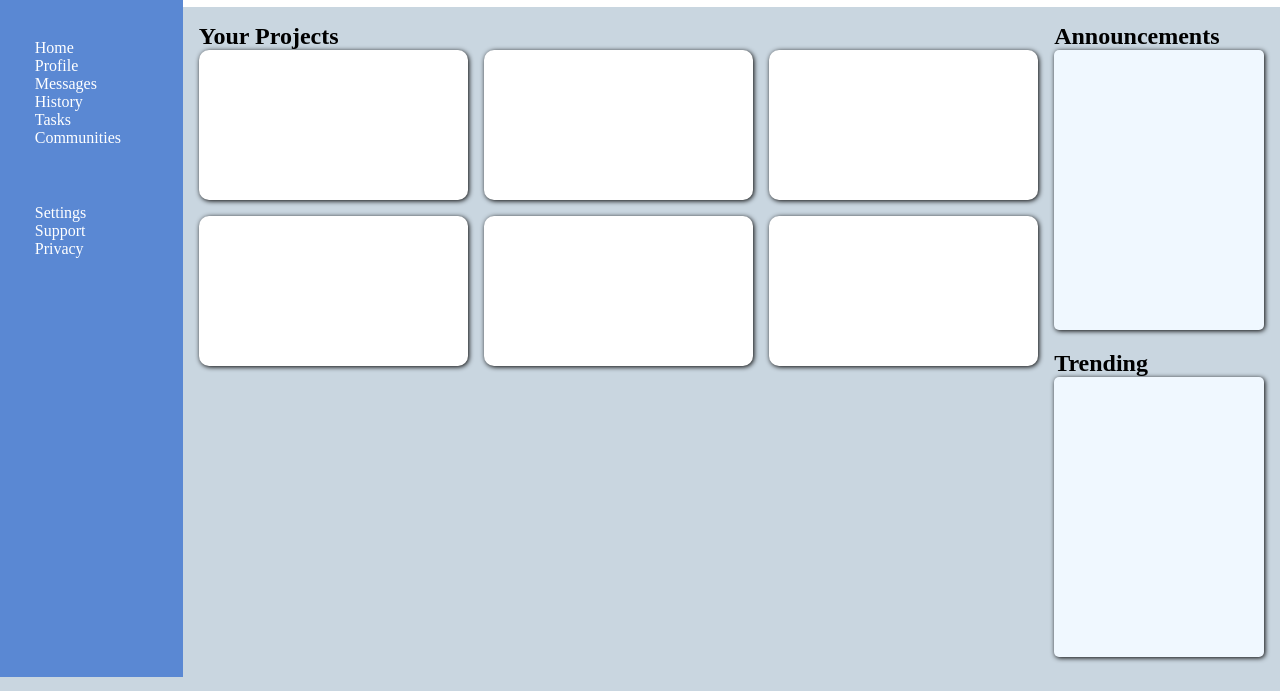
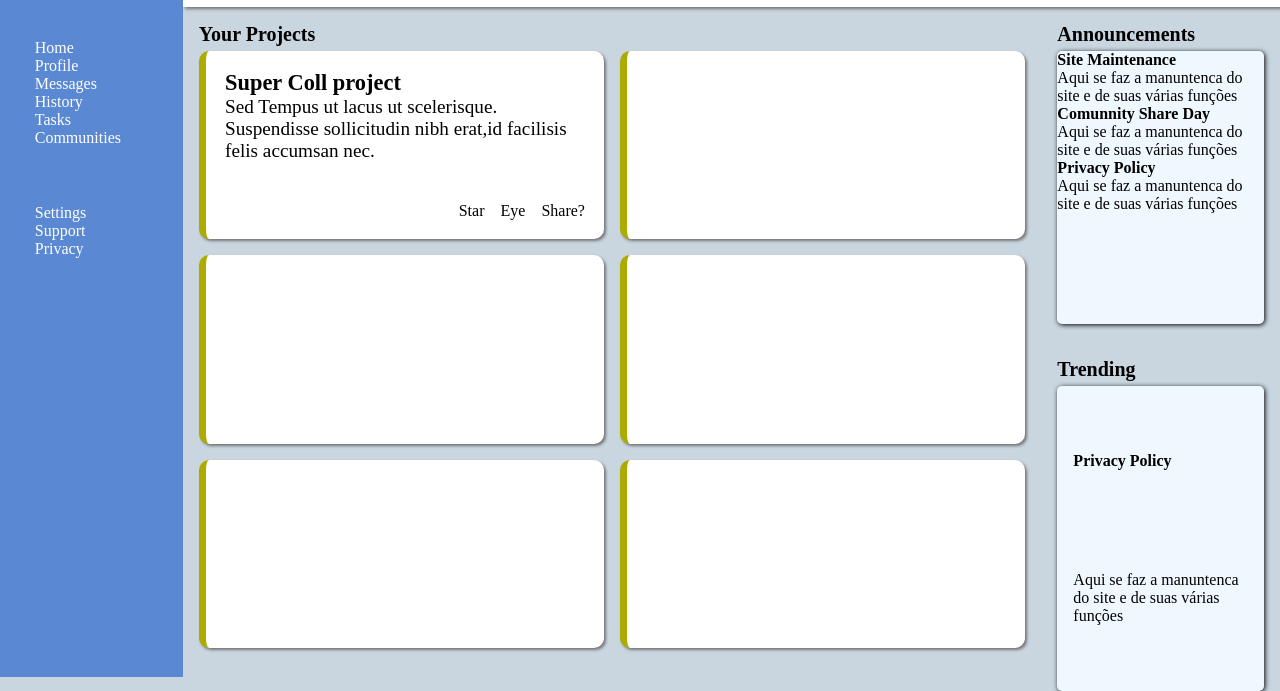
Before and after one commit to fabioschitini/Admin-Dashboard, a plain HTML site: page index.html in a window 1280 px wide. Shown: the part 123-814 px from the top of the page. Drawn offline with Linux system fonts and the light colour scheme.

Commit message:
item palcement almost done

```diff
--- a/index.html
+++ b/index.html
@@ -55,9 +55,21 @@
 
      <div class="main">
         <div class="projects">
-            <h2>Your Projects</h2>
+            <h2 class="main-h2">Your Projects</h2>
             <div class="p-grid">
-                <div class="p-element"></div>
+                <div class="p-element">
+                    <div class="p-text">
+                        <p class="p-t-title">Super Coll project</p>
+                        <p class="p-t-content">Sed Tempus ut lacus ut scelerisque.
+                            Suspendisse sollicitudin nibh erat,id facilisis felis accumsan nec.
+                        </p>
+                    </div>
+                    <div class="p-fotter">
+                        <p>Star</p>
+                        <p>Eye</p>
+                        <p>Share?</p>
+                    </div>
+                </div>
                 <div class="p-element"></div>
                 <div class="p-element"></div>
                 <div class="p-element"></div>
@@ -66,12 +78,29 @@
             </div>
         </div>
         <div class="announcements">
-            <h2>Announcements</h2>
-            <div class="a-container"></div>
+            <h2 class="main-h2">Announcements</h2>
+            <div class="a-container">
+                <div >
+                    <h4>Site Maintenance</h4>
+                    <p>Aqui se faz a manuntenca do site e de suas várias funções</p>
+                </div>
+                <div >
+                    <h4>Comunnity Share Day</h4>
+                    <p>Aqui se faz a manuntenca do site e de suas várias funções</p>
+                </div>
+                <div >
+                    <h4>Privacy Policy</h4>
+                    <p>Aqui se faz a manuntenca do site e de suas várias funções</p>
+                </div>
+            </div>
         </div>
         <div class="trending">
-            <h2>Trending</h2>
-            <div class="t-container"></div>
+            <h2 class="main-h2">Trending</h2>
+            <div class="t-container">
+
+                    <h4>Privacy Policy</h4>
+                    <p>Aqui se faz a manuntenca do site e de suas várias funções</p>
+            </div>
         </div>
      </div>
     </div>
--- a/style.css
+++ b/style.css
@@ -54,6 +54,7 @@ p,h1,h2,h3,h4{
     padding-top: 10px;
     gap: 20px;
     background-color: white;
+    box-shadow:  2px 2px 3px 0px #544d4db5;
 }
 
 .search-bar{
@@ -113,7 +114,11 @@ p,h1,h2,h3,h4{
     grid-template-columns: 4fr 1fr;
     padding: 1rem;
     grid-template-rows: 1fr 1fr;
-    gap: 1em;
+    gap: 2em;
+}
+.main-h2{
+    margin-bottom: 5px;
+    font-size: 20px;
 }
 .projects{
     grid-column: 1/2;
@@ -133,23 +138,54 @@ p,h1,h2,h3,h4{
     /* padding: 1rem; */
     height: 90%;
     box-shadow: 1px 1px 5px;
+    display: flex;
+    flex-direction: column;
+
 }
 .t-container{
     background-color: aliceblue;
     border-radius: 5px;
-    /* padding: 1rem; */
+    padding: 1rem;
     height: 90%;
     box-shadow: 1px 1px 5px;
+    display: flex;
+    flex-direction: column;
+    /* padding: 0.3em; */
+    justify-content: space-around;
 }
 .p-grid{
     display: grid;
     grid-template-rows: repeat(3,1fr);
-    grid-template-columns: repeat(auto-fit,minmax(250px,1fr));
+    grid-template-columns: repeat(auto-fit,minmax(300px,1fr));
     gap: 1em;
 }
 .p-element{
     height: 150px;
     background-color: white;
     border-radius: 10px;
-    box-shadow: 1px 1px 5px;
+    box-shadow: 2px 2px 3px 0px #544d4db5;
+    border-left-color: yellow;
+    border-left-width: 7px;
+    border-left-style: inset;
+    display: flex;
+    flex-direction: column;
+    padding: 1.2em;
+    justify-content: space-between;
 }
+
+.p-text{
+display: flex;
+flex-direction: column;
+}
+.p-fotter{
+display: flex;
+justify-content: end;
+gap: 1em;
+}
+.p-t-title{
+    font-weight: bold;
+    font-size: 1.4rem;
+}
+.p-t-content{
+    font-size: 1.2rem;
+}
```
